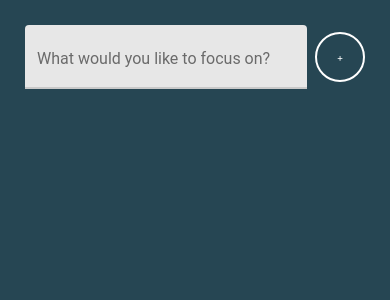
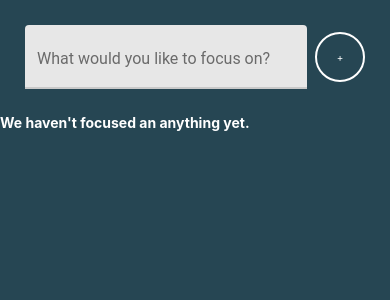
Before and after one commit to abimaelst/FocusTimeMobile, a React Native app: screen / in a window 390 px wide. Shown: the top 300 px of the page. Built offline with nearby package versions, Linux system fonts and the light colour scheme.

Commit message:
add history

```diff
--- a/App.js
+++ b/App.js
@@ -1,13 +1,19 @@
 import React, { useState } from 'react';
 import { StyleSheet, SafeAreaView, Platform, StatusBar } from 'react-native';
 import { Focus } from './src/features/Focus';
+import { FocusHistory } from './src/features/FocusHistory';
 import { Timer } from './src/features/Timer';
 import { colors } from './src/utils/colors';
 
 export function App() {
   const [currentSubject, setCurrentSubject] = useState(null);
+  const [history, setHistory] = useState([]);
 
-  function handleOnTime() {}
+  function handleOnTime(focusHasEnded) {
+    setHistory(() => {
+      return [...history, focusHasEnded];
+    });
+  }
 
   function handleClearSubject() {
     setCurrentSubject(null);
@@ -16,11 +22,14 @@ export function App() {
   return (
     <SafeAreaView style={styles.container}>
       {!currentSubject ? (
-        <Focus addSubject={setCurrentSubject} />
+        <>
+          <Focus addSubject={setCurrentSubject} />
+          <FocusHistory history={history} />
+        </>
       ) : (
         <Timer
           focusSubject={currentSubject}
-          onTimeEnd={handleOnTime}
+          onTimerEnd={handleOnTime}
           clearSubject={handleClearSubject}
         />
       )}
--- a/package.json
+++ b/package.json
@@ -10,6 +10,7 @@
   },
   "dependencies": {
     "expo": "~45.0.0",
+    "expo-keep-awake": "^10.2.0",
     "expo-splash-screen": "~0.15.1",
     "expo-status-bar": "~1.3.0",
     "react": "17.0.2",
--- a/src/features/Focus.js
+++ b/src/features/Focus.js
@@ -29,9 +29,7 @@ export const Focus = ({ addSubject }) => {
 };
 
 const styles = StyleSheet.create({
-  container: {
-    flex: 1,
-  },
+  container: {},
   button: {
     justifyContent: 'center',
   },
--- /dev/null
+++ b/src/features/FocusHistory.js
@@ -0,0 +1,38 @@
+import React from 'react';
+import { View, Text, StyleSheet, FlatList } from 'react-native';
+import { colors } from '../utils/colors';
+import { fontSizes, paddingSizes, spacing } from '../utils/sizes';
+
+export const FocusHistory = ({ history }) => {
+  if (!history || !history.length) {
+    return (
+      <Text style={styles.tittle}>We haven't focused an anything yet.</Text>
+    );
+  }
+
+  const renderItem = ({ item }) => <Text style={styles.item}>- {item}</Text>;
+
+  return (
+    <View style={styles.container}>
+      <Text style={styles.tittle}>Things we've focused on:</Text>
+      <FlatList data={history} renderItem={renderItem} />
+    </View>
+  );
+};
+
+const styles = StyleSheet.create({
+  container: {
+    padding: paddingSizes.md,
+    flex: 1,
+  },
+  item: {
+    fontSize: fontSizes.md,
+    color: colors.white,
+    paddingTop: paddingSizes.sm,
+  },
+  tittle: {
+    color: colors.white,
+    fontSizes: fontSizes.lg,
+    fontWeight: 'bold',
+  },
+});
--- a/src/features/Timer.js
+++ b/src/features/Timer.js
@@ -1,5 +1,6 @@
 import React, { useState } from 'react';
 import { View, StyleSheet, Text, Vibration } from 'react-native';
+import { useKeepAwake } from 'expo-keep-awake';
 import { ProgressBar } from 'react-native-paper';
 import { Countdown } from '../components/Countdown';
 import { RoundedButton } from '../components/RoundedButton';
@@ -18,7 +19,8 @@ const PATTERN = [
   1 * ONE_SECOND_IN_MS,
 ];
 
-export const Timer = ({ focusSubject, clearSubject }) => {
+export const Timer = ({ focusSubject, clearSubject, onTimerEnd }) => {
+  useKeepAwake();
   const [isStarted, setIsStarted] = useState(false);
   const [progress, setProgress] = useState(1);
   const [minutes, setMinutes] = useState(0.1);
@@ -32,6 +34,7 @@ export const Timer = ({ focusSubject, clearSubject }) => {
     setIsStarted(false);
     setProgress(1);
     reset();
+    onTimerEnd(focusSubject);
   }
 
   function handlePress() {
```
Also changed, not shown: 1 other file (tests, documents, lock files or other folders).
